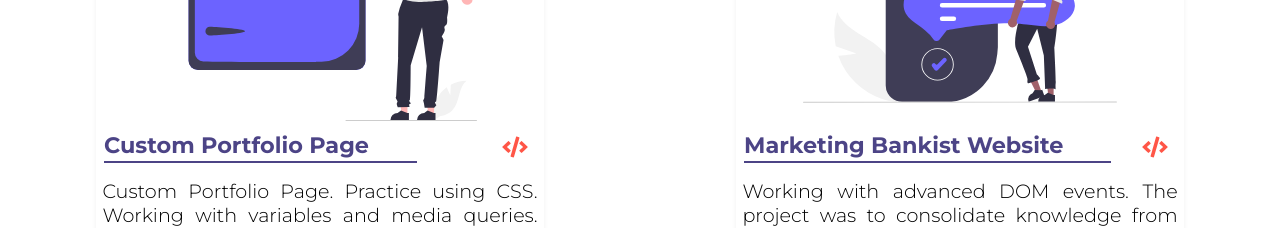
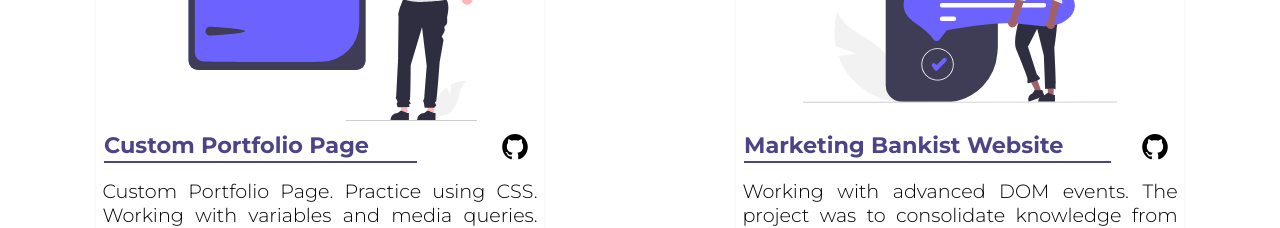
Before and after one commit to Voyar1/Portfolio-website, a plain HTML site: page index.html in a window 1280 px wide. Shown: the part 1120-1348 px from the top of the page. Drawn offline with Linux system fonts and the light colour scheme.

Commit message:
change code icon to github icon

```diff
--- a/index.html
+++ b/index.html
@@ -67,7 +67,7 @@
               href="https://github.com/Voyar1/Portfolio-website.git"
               class="project-link"
             >
-              <img src="./images/icons/code.svg" alt="code-icon" />
+              <img src="./images/icons/GitHub.svg" alt="code-icon" />
             </a>
           </div>
           <p class="project-description">
@@ -93,7 +93,7 @@
               href="https://github.com/Voyar1/course-projects.git"
               class="project-link"
             >
-              <img src="./images/icons/code.svg" alt="code-icon" />
+              <img src="./images/icons/GitHub.svg" alt="code-icon" />
             </a>
           </div>
           <p class="project-description">
```
